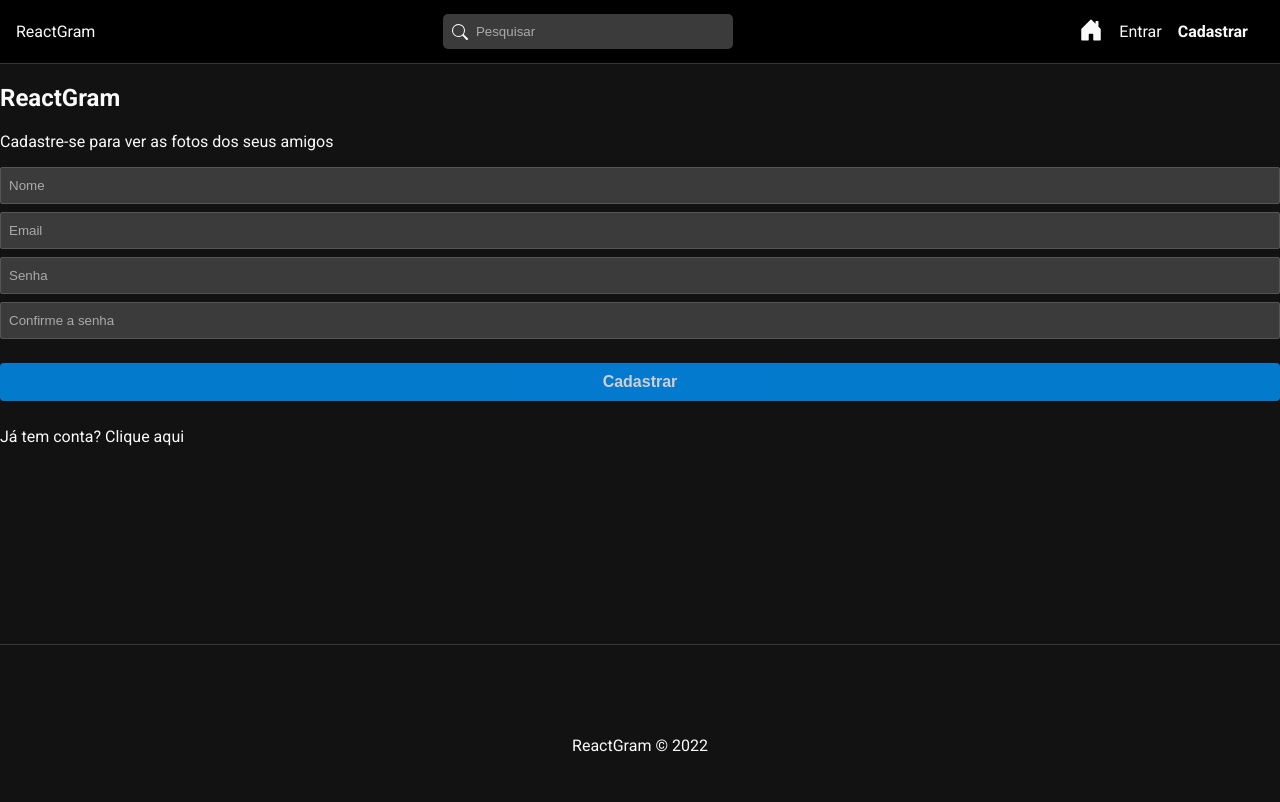
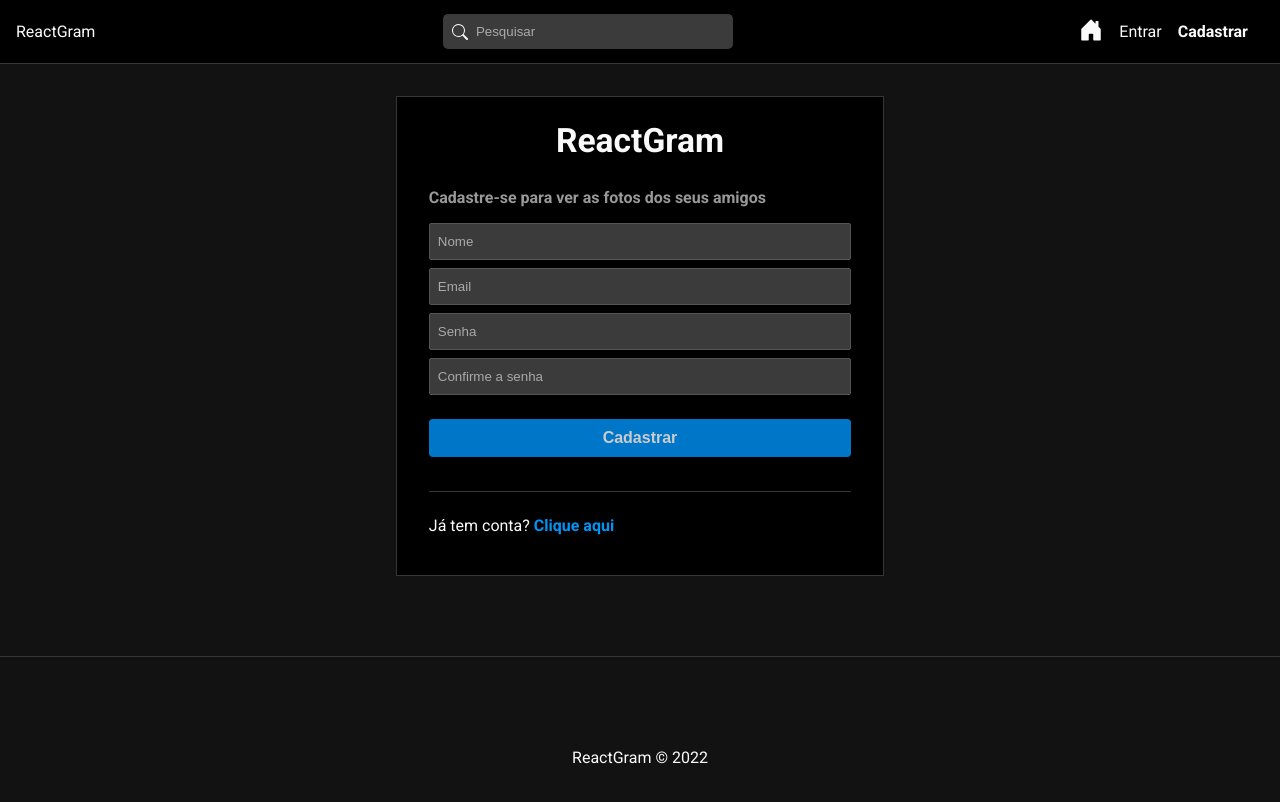
Before and after one commit to luizAlbuquerque0/ReactGram, a React (Create React App) app in the folder frontend/: page /register in a window 1280 px wide. Shown: the top 802 px of the page. Built offline with nearby package versions, Linux system fonts and the light colour scheme.

Commit message:
Css form de autenticação

```diff
--- a/frontend/src/pages/Auth/Auth.css
+++ b/frontend/src/pages/Auth/Auth.css
@@ -0,0 +1,38 @@
+#login,
+#register {
+  border: 1px solid #363636;
+  background-color: #000;
+  padding: 1.5em 2em;
+  max-width: 33%;
+  margin: 2em auto;
+}
+
+#login h2,
+#register h2 {
+  text-align: center;
+  font-size: 2.1em;
+  margin-top: 0;
+}
+
+.subtitle {
+  font-weight: bold;
+  color: #999;
+}
+
+#login form,
+#register form {
+  padding-bottom: 1.5em;
+  margin-bottom: 1.5em;
+  border-bottom: 1px solid #363636;
+}
+
+#login p,
+#tegister p {
+  text-align: center;
+}
+
+#login p a,
+#register p a {
+  font-weight: bold;
+  color: #0094f6;
+}
--- a/frontend/src/pages/Auth/Register.js
+++ b/frontend/src/pages/Auth/Register.js
@@ -12,7 +12,7 @@ const Register = () => {
   };
 
   return (
-    <div>
+    <div id="register">
       <h2>ReactGram</h2>
       <p className="subtitle">Cadastre-se para ver as fotos dos seus amigos</p>
       <form onSubmit={handleSubmit}>
```
